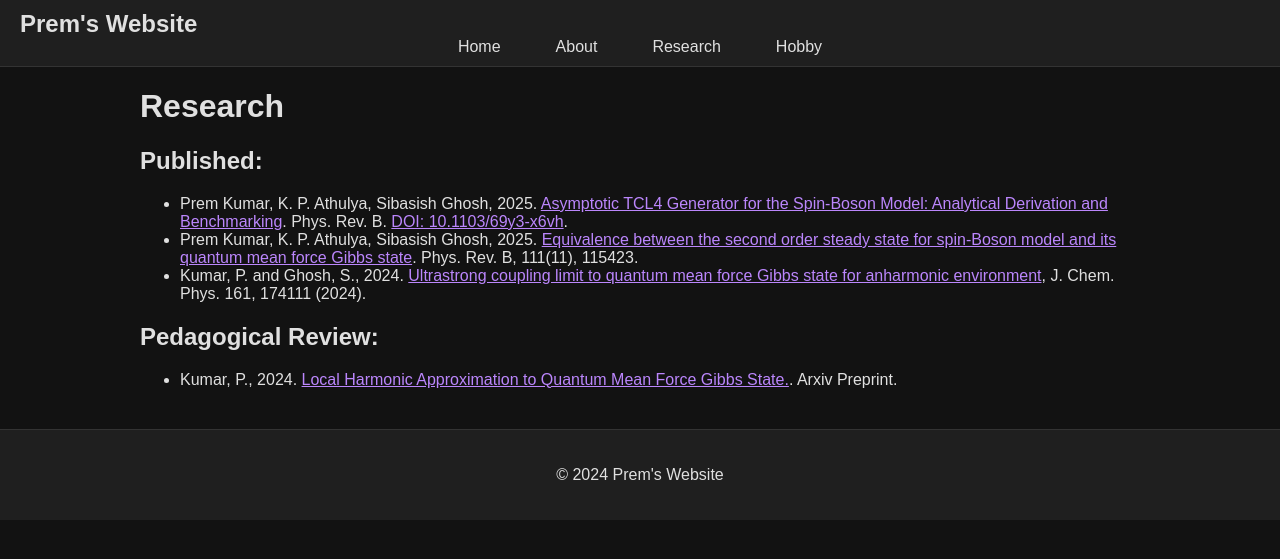
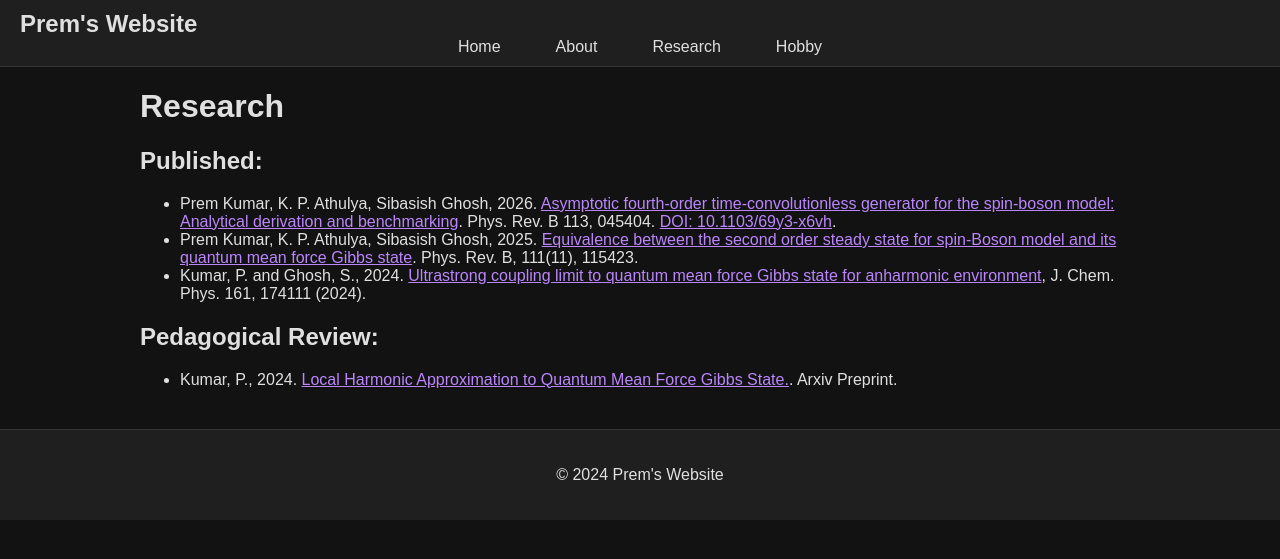
Before and after one commit to prem314/prem314.github.io, a Jekyll site: the page built from research.md, in a window 1280 px wide. Shown: the top 559 px of the page. Built offline with Jekyll 4.4.1, drawn with Linux system fonts in a browser that asks for light colours; comment, search, counter and statistics services are not loaded.

Commit message:
auto push

```diff
--- a/research.md
+++ b/research.md
@@ -6,7 +6,7 @@ title: Research
 # Research
 
 ## Published:
-  - Prem Kumar, K. P. Athulya, Sibasish Ghosh, 2025. [Asymptotic TCL4 Generator for the Spin-Boson Model: Analytical Derivation and Benchmarking](./tcl4_dynamics_paper.md). Phys. Rev. B. [DOI: 10.1103/69y3-x6vh](https://doi.org/10.1103/69y3-x6vh).
+  - Prem Kumar, K. P. Athulya, Sibasish Ghosh, 2026. [Asymptotic fourth-order time-convolutionless generator for the spin-boson model: Analytical derivation and benchmarking](./tcl4_dynamics_paper.md). Phys. Rev. B 113, 045404. [DOI: 10.1103/69y3-x6vh](https://doi.org/10.1103/69y3-x6vh).
   - Prem Kumar, K. P. Athulya, Sibasish Ghosh, 2025. [Equivalence between the second order steady state for spin-Boson model and its quantum mean force Gibbs state](./tcl4_paper.md). Phys. Rev. B, 111(11), 115423.
   - Kumar, P. and Ghosh, S., 2024. [Ultrastrong coupling limit to quantum mean force Gibbs state for anharmonic environment](./ultrastrong_coupling_limit_to_quantum_mean_force_gibbs_state_for_anharmonic_environment_prem_kumar_sibasish_ghosh_paper.md), J. Chem. Phys. 161, 174111 (2024).
 
```
Also changed, not shown: tcl4_dynamics_paper.md (+2 -2 lines), 2 other files.
